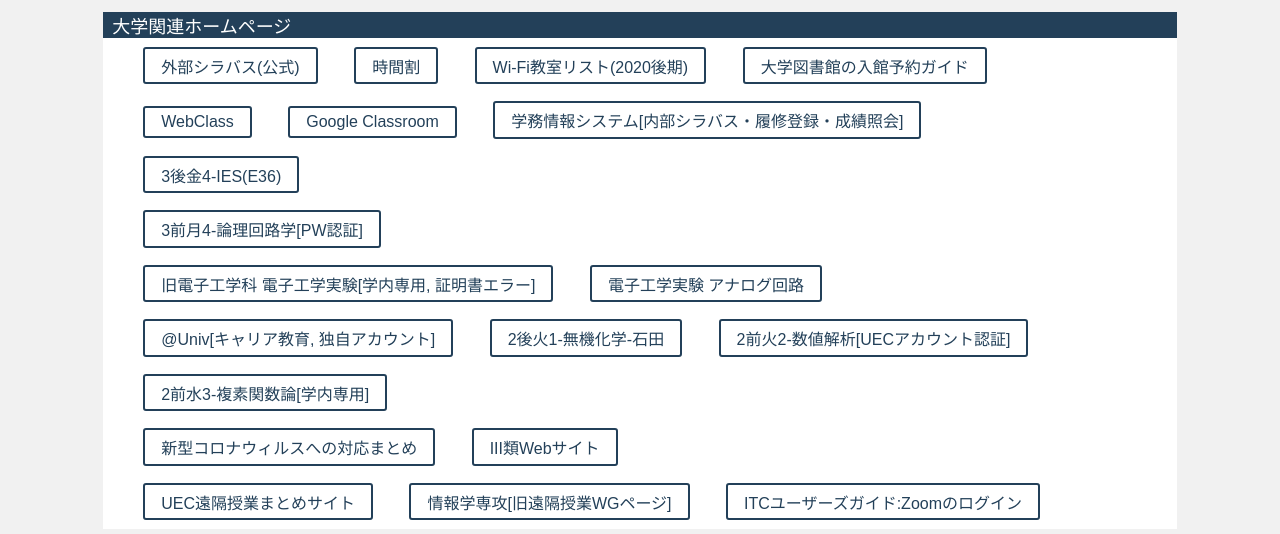
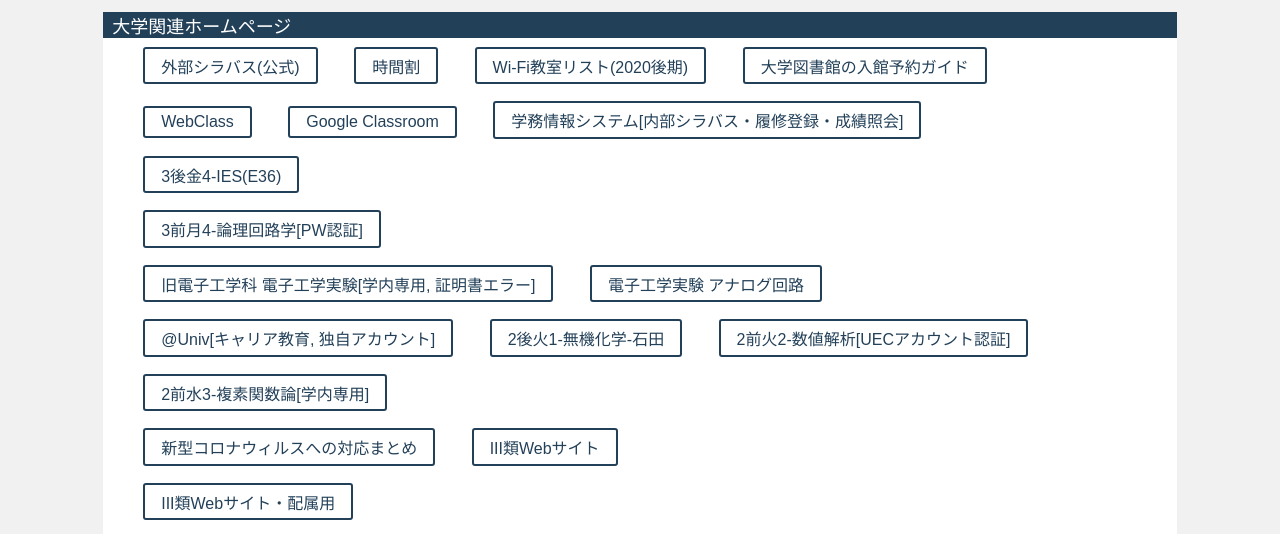
Before and after one commit to minofumino/minofumino.github.io, a plain HTML site: page index.html in a window 1280 px wide. Shown: the part 224-758 px from the top of the page. Drawn offline with Linux system fonts and the light colour scheme.

Commit message:
2021/11/5 Update index.html

```diff
--- a/index.html
+++ b/index.html
@@ -58,6 +58,8 @@
                 <a href="https://www.uec.ac.jp/news/announcement/2020/corona.html" target="_blank" class="btn-flat-border">新型コロナウィルスへの対応まとめ</a>
                 <a href="http://www.c3.uec.ac.jp/" target="_blank" class="btn-flat-border">III類Webサイト</a>
                 <br>
+                <a href="https://www.edu.cc.uec.ac.jp/c3/SH/index.php" target="_blank" class="btn-flat-border">III類Webサイト・配属用</a>
+                <br>
                 <a href="https://www.inf.uec.ac.jp/onlect/" target="_blank" class="btn-flat-border">UEC遠隔授業まとめサイト</a>
                 <a href="https://www.inf.uec.ac.jp/online/doku.php?id=start" target="_blank" class="btn-flat-border">情報学専攻[旧遠隔授業WGページ]</a>
                 <a href="https://www.cc.uec.ac.jp/ug/ja/zoom/index.html" target="_blank" class="btn-flat-border">ITCユーザーズガイド:Zoomのログイン</a>
```
